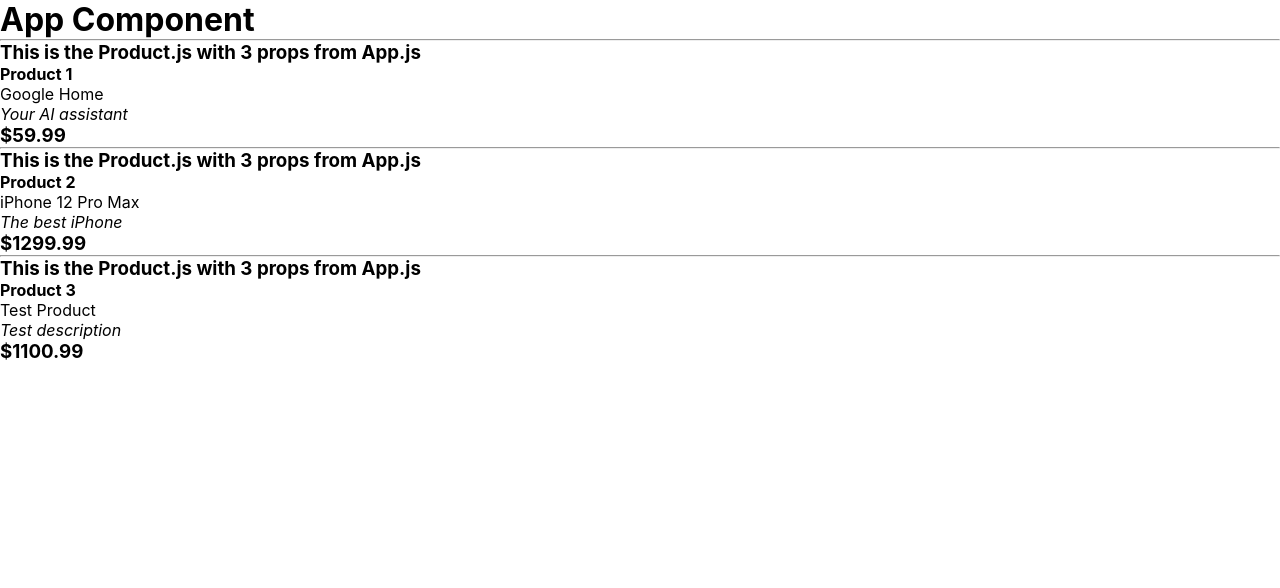
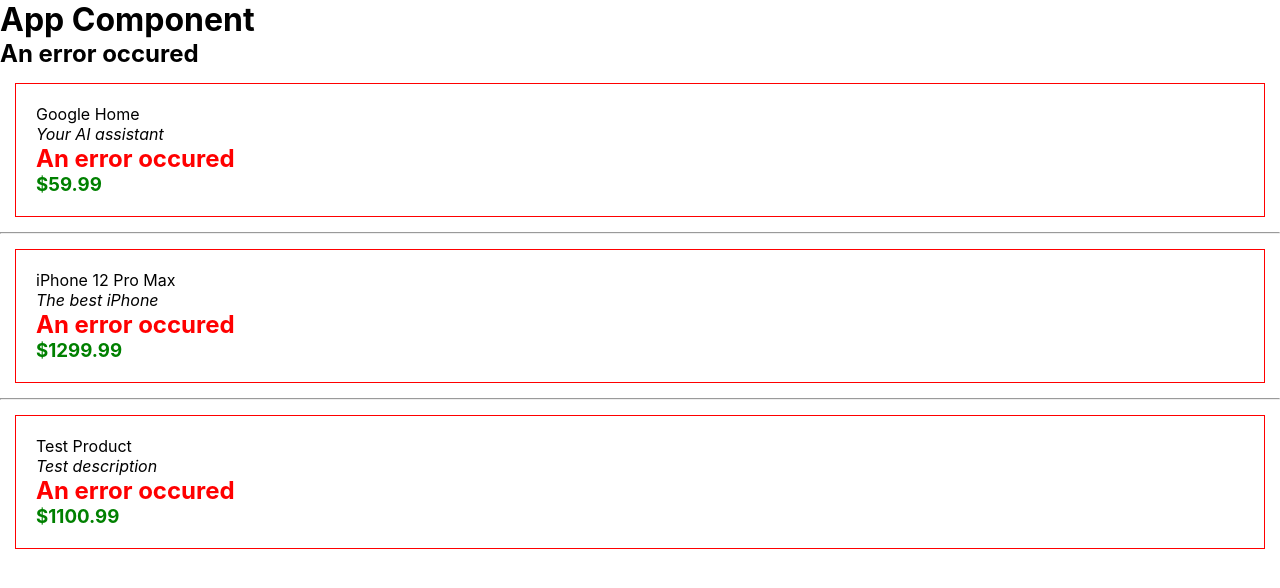
Before and after one commit to brianartea/ztfsh-1, a React (Create React App) app: page / in a window 1280 px wide. Shown: the top 588 px of the page. Built offline with nearby package versions, Linux system fonts and the light colour scheme.

Commit message:
CSS modules

```diff
--- a/src/App.css
+++ /dev/null
@@ -1,4 +0,0 @@
-.app {
-  background-color: whitesmoke;
-  height: 100vh;
-}
--- a/src/App.js
+++ b/src/App.js
@@ -1,11 +1,12 @@
 import React from "react";
 import Product from "./Product";
+import "./App.module.css";
 
 function App() {
   return (
-    <div>
-      <h1>App Component</h1>
-      <hr />
+    <div className="app">
+      <h1 className="app__heading">App Component</h1>
+      <h2 className="app__error">An error occured</h2>
       <Product
         comp="Product 1"
         name="Google Home"
--- /dev/null
+++ b/src/App.module.css
@@ -0,0 +1,10 @@
+.app__heading {
+  padding: 5px 20px;
+  margin-left: 15px;
+}
+
+.app__error {
+  color: green;
+  padding: 5px 20px;
+  margin-left: 15px;
+}
--- a/src/ItemDscription.js
+++ b/src/ItemDscription.js
@@ -1,4 +1,5 @@
 import React from "react";
+import "./ItemDscription.css";
 
 function ItemDscription({ name, description }) {
   return (
--- a/src/Product.js
+++ b/src/Product.js
@@ -1,13 +1,13 @@
 import React from "react";
+import styles from "./Product.module.css";
 import ItemDscription from "./ItemDscription";
 
-function Product({ comp, name, description, price }) {
+function Product({ name, description, price }) {
   return (
-    <div>
-      <h3>This is the Product.js with 3 props from App.js</h3>
-      <h4>{comp}</h4>
+    <div className={styles.product}>
       <ItemDscription name={name} description={description} />
-      <h3>${price}</h3>
+      <h2 className={styles.error}>An error occured</h2>
+      <h3 className={styles.price}>${price}</h3>
     </div>
   );
 }
--- /dev/null
+++ b/src/Product.module.css
@@ -0,0 +1,14 @@
+.product {
+  padding: 20px;
+  margin: 15px;
+  border: 1px solid red;
+}
+
+.price {
+  color: green;
+}
+
+.error {
+  color: red;
+  font-weight: bolder;
+}
```
Also changed, not shown: src/ItemDscription.css (added).
